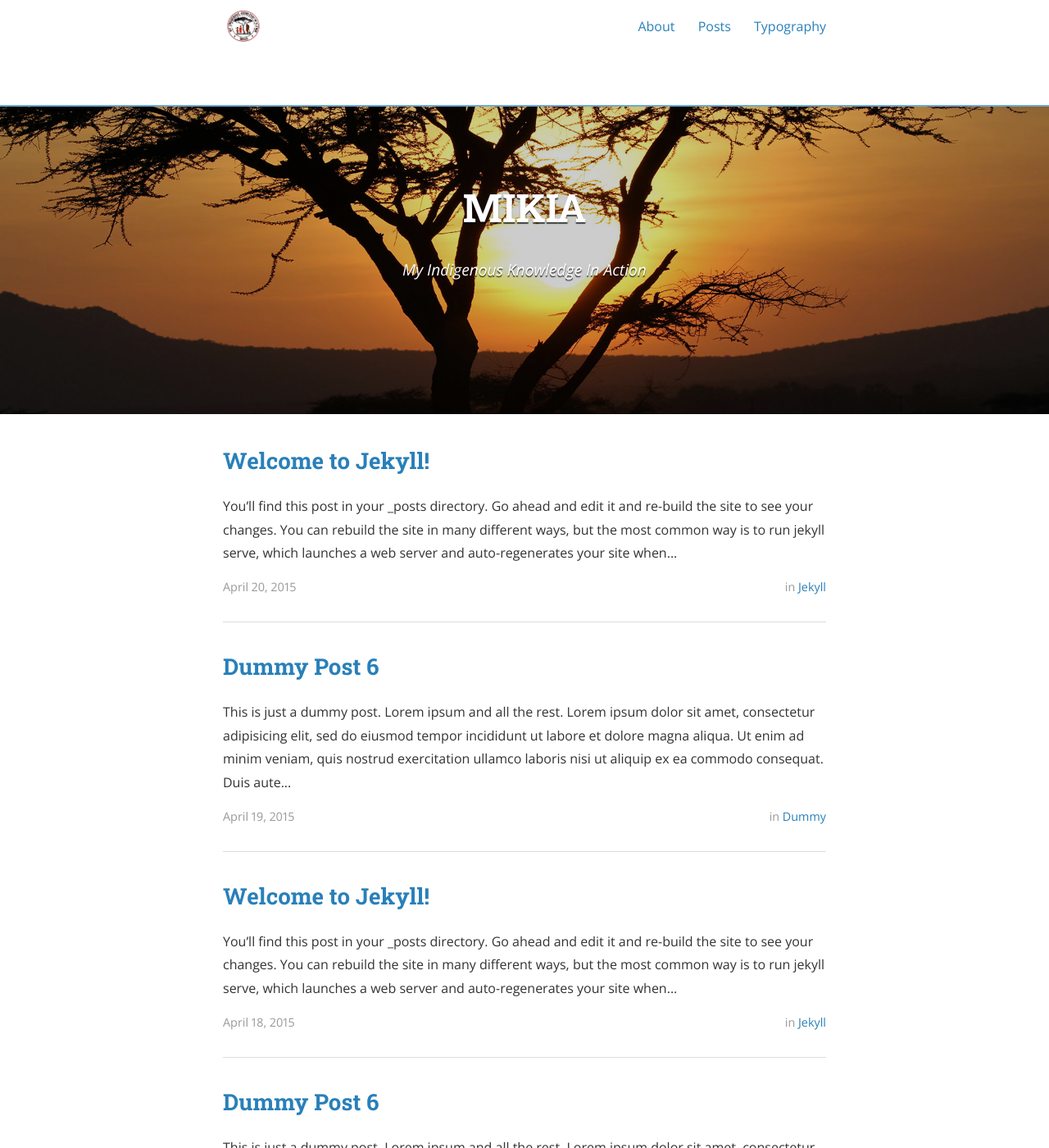
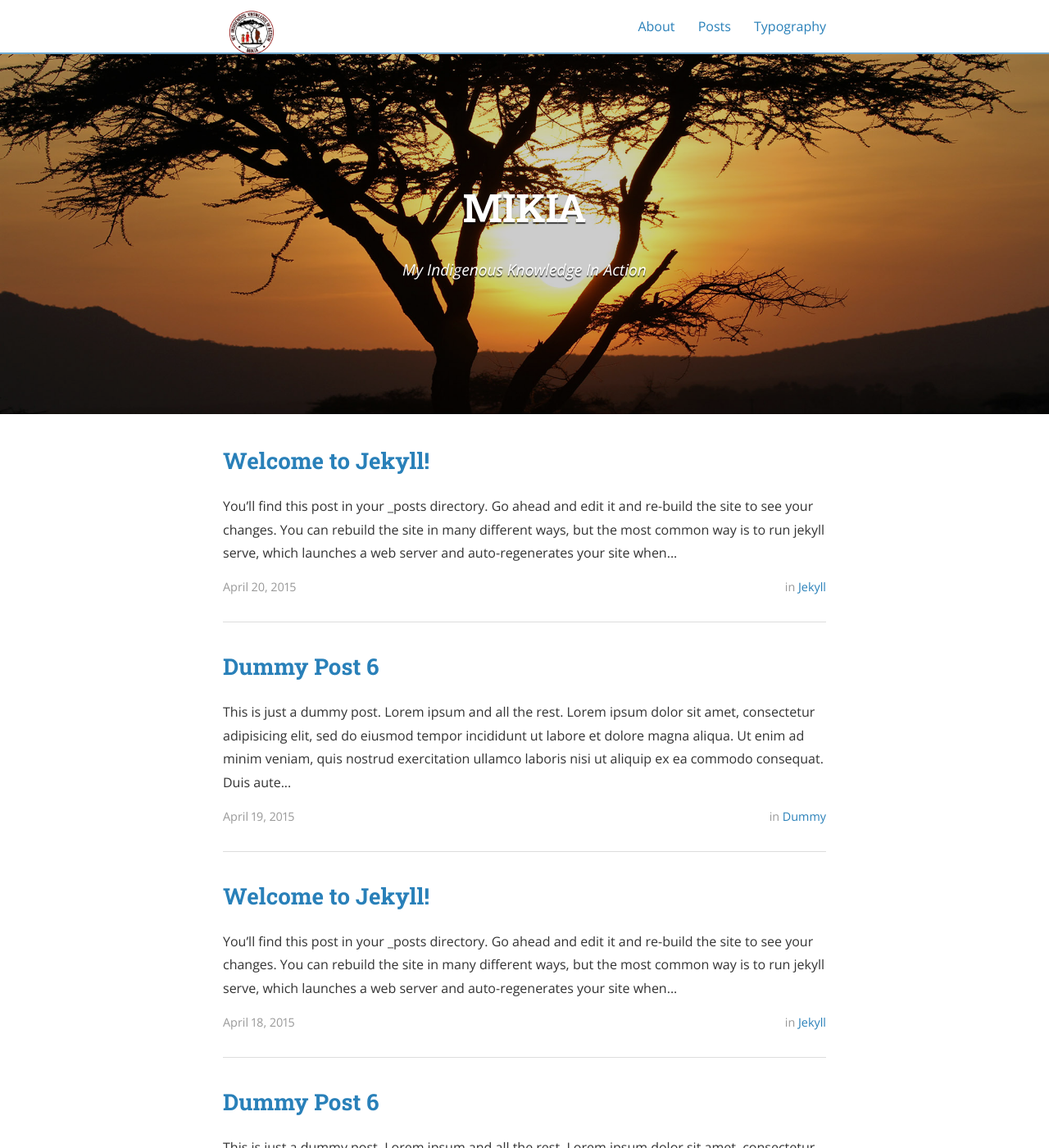
Before and after one commit to mikiakenya/mikiakenya.github.io, a Jekyll site: the page built from index.html, in a window 1280 px wide and 1400 px high. Shown: the whole window at 82% size. Built offline with Jekyll 4.4.1, drawn with Linux system fonts in a browser that asks for light colours; nearby versions of some CDN libraries; the list of posts is cut into pages by our own code.

Commit message:
Changed logo size again

```diff
--- a/_sass/_layout.scss
+++ b/_sass/_layout.scss
@@ -145,12 +145,12 @@ pre code.hljs {
   }
   .logo {
     float: left;
-    height: 8em;
+    height: 4em;
     @include media ($tablet) {
     	padding-left: $em-base;
     }
     img {
-      max-height: 2.5em;
+      max-height: 3.5em;
       margin-top: 0.75em;
       padding-right: 1em;
     }
```
